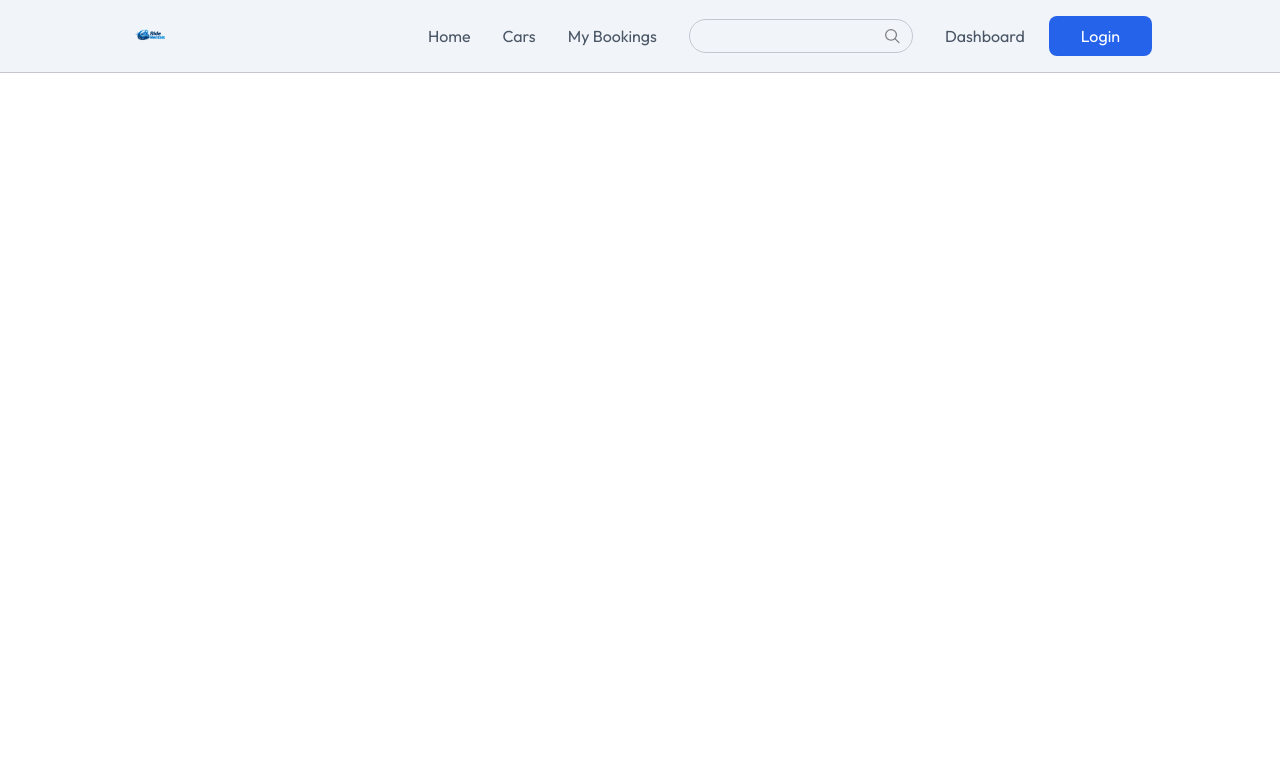
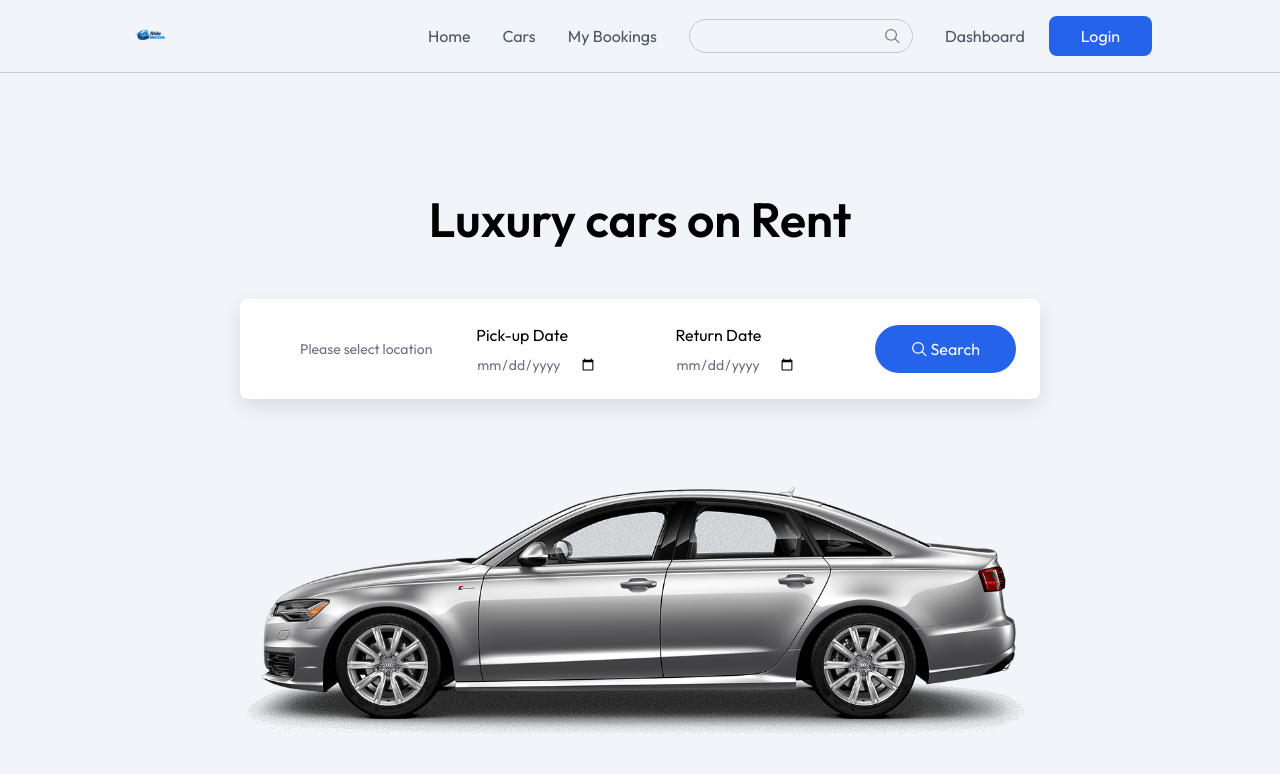
Before and after one commit to anurag-12042002/Major_Project, a React (Vite) app in the folder client/: page / in a window 1280 px wide. Shown: the top 774 px of the page. Built offline with nearby package versions, Linux system fonts and the light colour scheme.

Commit message:
Homescreen booking date and return date with car image

```diff
--- a/client/src/App.jsx
+++ b/client/src/App.jsx
@@ -2,6 +2,9 @@
 import Navbar from './components/Navbar'
 import { Route, Routes, useLocation } from 'react-router-dom'
 import Home from './pages/Home'
+import CarDetails from './pages/CarDetails'
+import Cars from './pages/Car'
+import MyBookings from './pages/MyBookings'
 
 const App = () => {
 
@@ -10,13 +13,16 @@
 
   return (
     <>
-      {!isOwnerPath &&<Navbar setShowLogin={setShowLogin}/>}
+      {!isOwnerPath && <Navbar setShowLogin={setShowLogin} />}
 
       <Routes>
-        <Route path='/' element={<Home/>}/>
+        <Route path='/' element={<Home />} />
+        <Route path='/car-details/:id' element={<CarDetails />} />
+        <Route path='/cars' element={<Cars />} />
+        <Route path='/my-bookings' element={<MyBookings />} />
       </Routes>
 
-      </>
+    </>
   )
 }
 export default App
--- /dev/null
+++ b/client/src/components/CarCard.jsx
@@ -0,0 +1,29 @@
+import React from 'react'
+
+const CarCard = ({ car }) => {
+
+    const currency = import.meta.env.VITE_CURRENCY
+
+    return (
+        <div className='group rounded-xl overflow-hidden shadow-lg hover:-translate-y-1
+    transition-all duration-500 cursor-pointer'>
+
+            <div className='relative h-48 overflow-hidden'>
+                <img src={car.image} alt="Car Image" className='w-full h-full object-cover
+        transition-transform duration-500 group-hover:scale-105'/>
+
+                {car.isAvailable && <p className='absolute top-4 left-4 bg-primary/90
+        text-white text-xs px-2.5 py-1 rounded-full'>Available Now</p>}
+
+                <div className='absolute bottom-4 right-4 bg-black/80 backdrop-blur-sm
+        text-white px-3 py-2 rounded-lg'>
+                    <span className='font-semibold'>{currency}{car.pricePerDay}</span>
+                    <span className='text-sm text-white/80'> / day</span>
+                </div>
+            </div>
+            <div></div>
+        </div>
+    )
+}
+
+export default CarCard
--- /dev/null
+++ b/client/src/components/Hero.jsx
@@ -0,0 +1,47 @@
+import React, { useState } from 'react'
+import { assets, cityList } from '../assets/assets'
+
+const Hero = () => {
+    const [pickupLocation, setPickupLocation] = useState('')
+
+    return (
+        <div className='h-screen flex flex-col items-center justify-center gap-14 bg-light text-center'>
+            <h1 className='text-4xl md:text-5xl font-semibold'>Luxury cars on Rent</h1>
+
+            <form className='flex flex-col md:flex-row items-start md:items-center justify-between p-6 rounded-lg w-full max-w-80 md:max-w-200 bg-white shadow-[0px_8px_20px_rgba(0,0,0,0.1)]'>
+                <div className='flex flex-col md:flex-row items-start md:items-center gap-10 min-md:ml-8'>
+                    <div>
+                        <p className='px-1 text-sm text-gray-500'>
+                            {pickupLocation ? pickupLocation : 'Please select location'}
+                        </p>
+                    </div>
+
+                    <div className='flex flex-col items-start gap-2'>
+                        <label htmlFor='pickup-date'>Pick-up Date</label>
+                        <input
+                            type='date'
+                            id='pickup-date'
+                            min={new Date().toISOString().split('T')[0]}
+                            className='text-sm text-gray-500'
+                            required
+                        />
+                    </div>
+                </div>
+
+                <div className='flex flex-col items-start gap-2'>
+                    <label htmlFor='return-date'>Return Date</label>
+                    <input type='date' id='return-date' className='text-sm text-gray-500' required />
+                </div>
+
+                <button className='flex items-center justify-center gap-1 px-9 py-3 max-sm:mt-4 bg-primary hover:bg-primary-dull text-white rounded-full cursor-pointer'>
+                    <img src={assets.search_icon} alt='search' className='brightness-300' />
+                    Search
+                </button>
+            </form>
+
+            <img src={assets.main_car} alt='car' className='max-h-74' />
+        </div>
+    )
+}
+
+export default Hero
--- a/client/src/pages/Home.jsx
+++ b/client/src/pages/Home.jsx
@@ -1,10 +1,11 @@
 import React from 'react'
+import Hero from '../components/Hero'
 
 const Home = () => {
   return (
-    <div>
-
-    </div>
+    <>
+      <Hero />
+    </>
   )
 }
 
```
Also changed, not shown: 1 other file (tests, documents, lock files or other folders).
